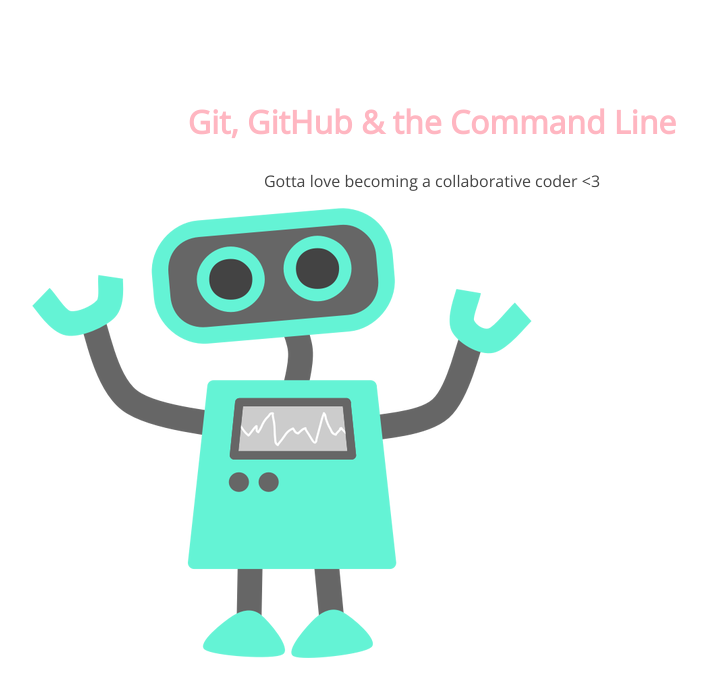
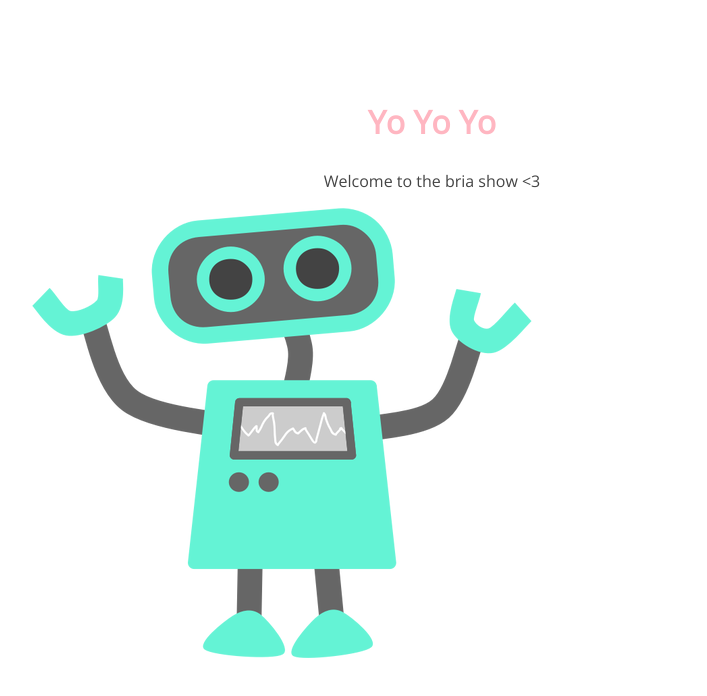
Before and after one commit to bash1997/105-project, a plain HTML site: page index.html in a window 1280 px wide. Shown: the whole page, without its empty margins (208-915 px from the left). Drawn offline with nearby package versions, Linux system fonts and the light colour scheme.

Commit message:
changes to <h1> and <p>

```diff
--- a/index.html
+++ b/index.html
@@ -8,8 +8,8 @@
 </head>
 <body>
 	<section>
-		<h1>Git, GitHub & the Command Line</h1>
-		<p>Gotta love becoming a collaborative coder <3</p>
+		<h1>Yo Yo Yo</h1>
+		<p>Welcome to the bria show <3</p>
 		<img src="img/happy-blue-robot.png">
 	</section>
 </body>
```
